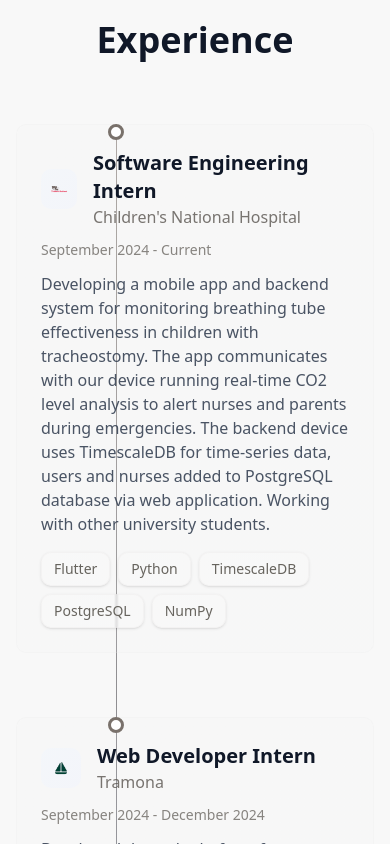
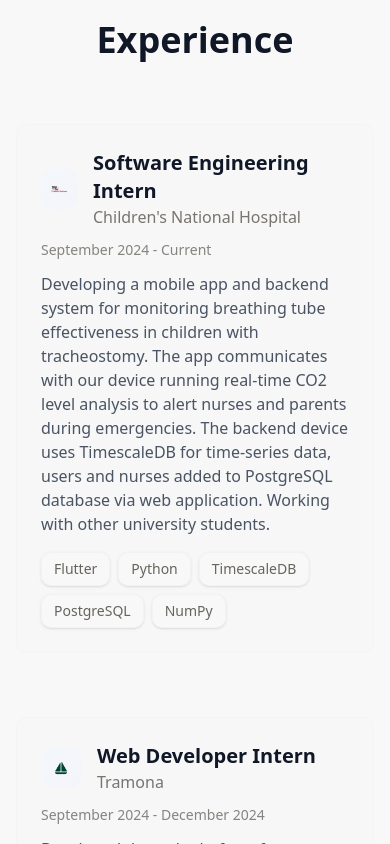
Before and after one commit to yyrichy/yyrichy.github.io, a Next.js app: page / in a window 390 px wide. Shown: the part 940-1784 px from the top of the page. Built offline with nearby package versions, Linux system fonts and the light colour scheme.

Commit message:
hide timeline when mobile

```diff
--- a/src/components/experience.tsx
+++ b/src/components/experience.tsx
@@ -55,13 +55,13 @@ export function Experience() {
 
         <div className='relative'>
           {/* Vertical Timeline Line */}
-          <div className='absolute left-[100px] sm:left-[120px] md:left-[160px] h-full w-px bg-gradient-to-b from-stone-400 to-gray-500 dark:from-stone-600 dark:to-gray-700' />
+          <div className='hidden md:inline-block absolute left-[100px] sm:left-[120px] md:left-[160px] h-full w-px bg-gradient-to-b from-stone-400 to-gray-500 dark:from-stone-600 dark:to-gray-700' />
 
           <div className='space-y-16'>
             {experiences.map((exp) => (
               <div key={exp.id} className='relative flex flex-col md:flex-row items-center gap-6 md:pl-[200px] lg:pl-[240px]'>
                 {/* Timeline Node */}
-                <div className='absolute left-[100px] sm:left-[120px] md:left-[160px] transform -translate-x-1/2 w-4 h-4 rounded-full bg-white dark:bg-gray-800 border-3 border-stone-500 dark:border-stone-400 z-10' />
+                <div className='hidden md:inline-block absolute left-[100px] sm:left-[120px] md:left-[160px] transform -translate-x-1/2 w-4 h-4 rounded-full bg-white dark:bg-gray-800 border-3 border-stone-500 dark:border-stone-400 z-10' />
 
                 {/* Content */}
                 <div className='flex-1 w-full md:w-1/2 p-6 relative overflow-hidden rounded-lg bg-gradient-to-br from-stone-50/10 to-gray-50/10 dark:from-stone-900/10 dark:to-gray-900/10 border border-stone-200/20 dark:border-stone-700/20'>
```
